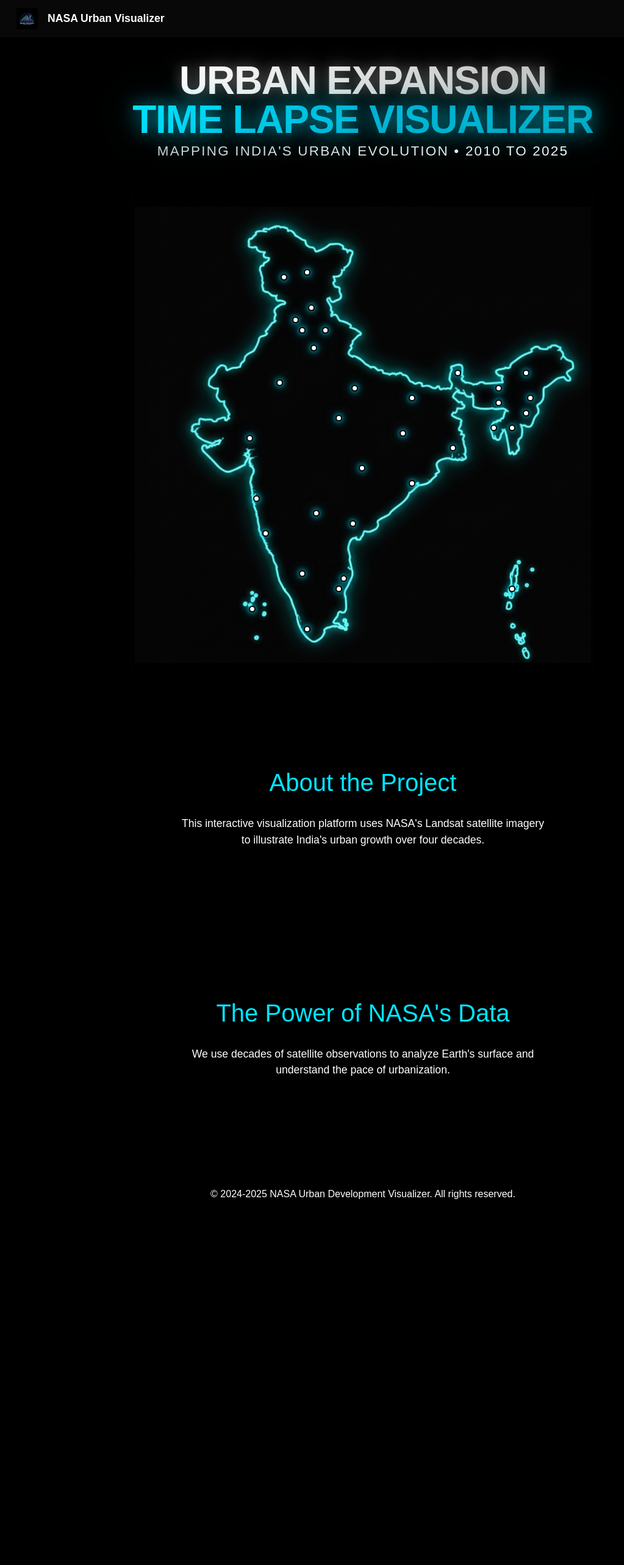
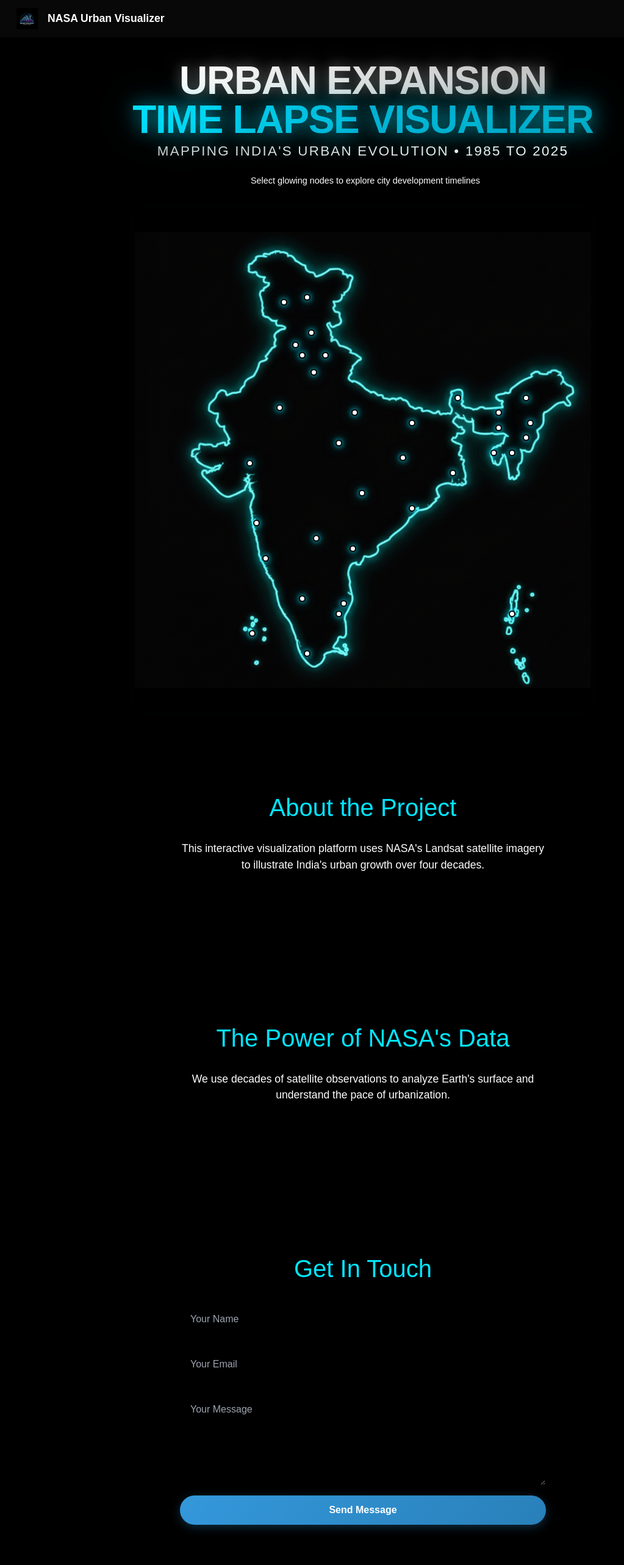
Before and after one commit to Ammu1pillai/urban-expansion, a React (Create React App) app: page /map in a window 1280 px wide. Shown: the top 2566 px of the page at 61% size, without its empty margins (45-1068 px from the left). Before the commit the page ends 2002 px from the top, so only its background shows below. Built offline with nearby package versions, Linux system fonts and the light colour scheme.

Commit message:
Update MapView.js changed pls checkkk

```diff
--- a/src/MapView.js
+++ b/src/MapView.js
@@ -127,8 +127,12 @@
                     <span className="highlight">TIME LAPSE VISUALIZER</span>
                   </h1>
                   <p className="map-subtitle">
-                    Mapping India's Urban Evolution • 2010 to 2025
+                    Mapping India's Urban Evolution • 1985 to 2025
                   </p>
+                  <div className="interaction-prompt">
+                    <span className="pulse-dot"></span>
+                    <span className="prompt-text">Select glowing nodes to explore city development timelines</span>
+                  </div>
                 </motion.div>
               )}
             </AnimatePresence>
@@ -190,6 +194,25 @@
             </motion.p>
           </div>
         </section>
+
+        <section id="contact" className="section">
+          <div className="container">
+            <motion.h2 initial={{ opacity: 0, y: 30 }} whileInView={{ opacity: 1, y: 0 }} transition={{ duration: 0.6 }}>
+              Get In Touch
+            </motion.h2>
+            <motion.form
+              className="contact-form"
+              initial={{ opacity: 0, y: 30 }}
+              whileInView={{ opacity: 1, y: 0 }}
+              transition={{ duration: 0.6, delay: 0.4 }}
+            >
+              <input type="text" placeholder="Your Name" required />
+              <input type="email" placeholder="Your Email" required />
+              <textarea placeholder="Your Message" rows="5" required />
+              <button type="submit" className="cta-button">Send Message</button>
+            </motion.form>
+          </div>
+        </section>
       </main>
 
       <AnimatePresence>
@@ -229,30 +252,63 @@
                 ) : (
                   <div className="state-summary full-modal">
                     <h3>State Summary (2011 - 2025)</h3>
-                    <div className="summary-item">
-                      <strong>GDP Growth:</strong>
-                      <ul>
-                        <li>2011: {selectedState.gdp[2010]} USD</li>
-                        <li>2015: {selectedState.gdp[2015]} USD</li>
-                        <li>2020: {selectedState.gdp[2020]} USD</li>
-                        <li>2025: {selectedState.gdp[2025]} USD</li>
+                    <div className="summary-content">
+                      {/* GDP Block - Left Side */}
+                      <div className="summary-block gdp-block">
+                        <div className="summary-title">
+                          <strong>GDP Growth</strong>
+                        </div>
+                        <ul className="data-list">
+                          <li className="data-item">
+                            <span className="year">2011:</span>
+                            <span className="value">{selectedState.gdp[2010]} USD</span>
+                          </li>
+                          <li className="data-item">
+                            <span className="year">2015:</span>
+                            <span className="value">{selectedState.gdp[2015]} USD</span>
+                          </li>
+                          <li className="data-item">
+                            <span className="year">2020:</span>
+                            <span className="value">{selectedState.gdp[2020]} USD</span>
+                          </li>
+                          <li className="data-item">
+                            <span className="year">2025:</span>
+                            <span className="value">{selectedState.gdp[2025]} USD</span>
+                          </li>
                         </ul>
                       </div>
-                    <div className="summary-item">
-                      <strong>Population:</strong>
-                      <ul>
-                        <li>2011: {selectedState.population[2010]}</li>
-                        <li>2015: {selectedState.population[2015]}</li>
-                        <li>2020: {selectedState.population[2020]}</li>
-                        <li>2025: {selectedState.population[2025]}</li>
+                      <div className="summary-block population-block">
+                        <div className="summary-title">
+                          <strong>Population</strong>
+                        </div>
+                        <ul className='data-list'>
+                          <li className='data-item'>
+                            <span className="year">2011:</span>
+                            <span className="value">{selectedState.population[2010]}</span>
+                          </li>
+                          <li className='data-item'>
+                            <span className="year">2015:</span>
+                            <span className="value">{selectedState.population[2015]}</span>
+                          </li>
+                          <li className='data-item'>
+                            <span className="year">2020:</span>
+                            <span className="value">{selectedState.population[2020]}</span>
+                          </li>
+                          <li className='data-item'>
+                            <span className="year">2025:</span>
+                            <span className="value">{selectedState.population[2025]}</span>
+                          </li>
                         </ul>
                       </div>
+                    </div>
+                    <div className="modal-footer">
                       <button
                         className="cta-button"
                         onClick={() => window.location.href = '/'}
                       >
                         Go Back Home
                       </button>
+                    </div>
                   </div>
                 )}
               </div>
```
Lines whose indentation alone changed are shown as unchanged.
